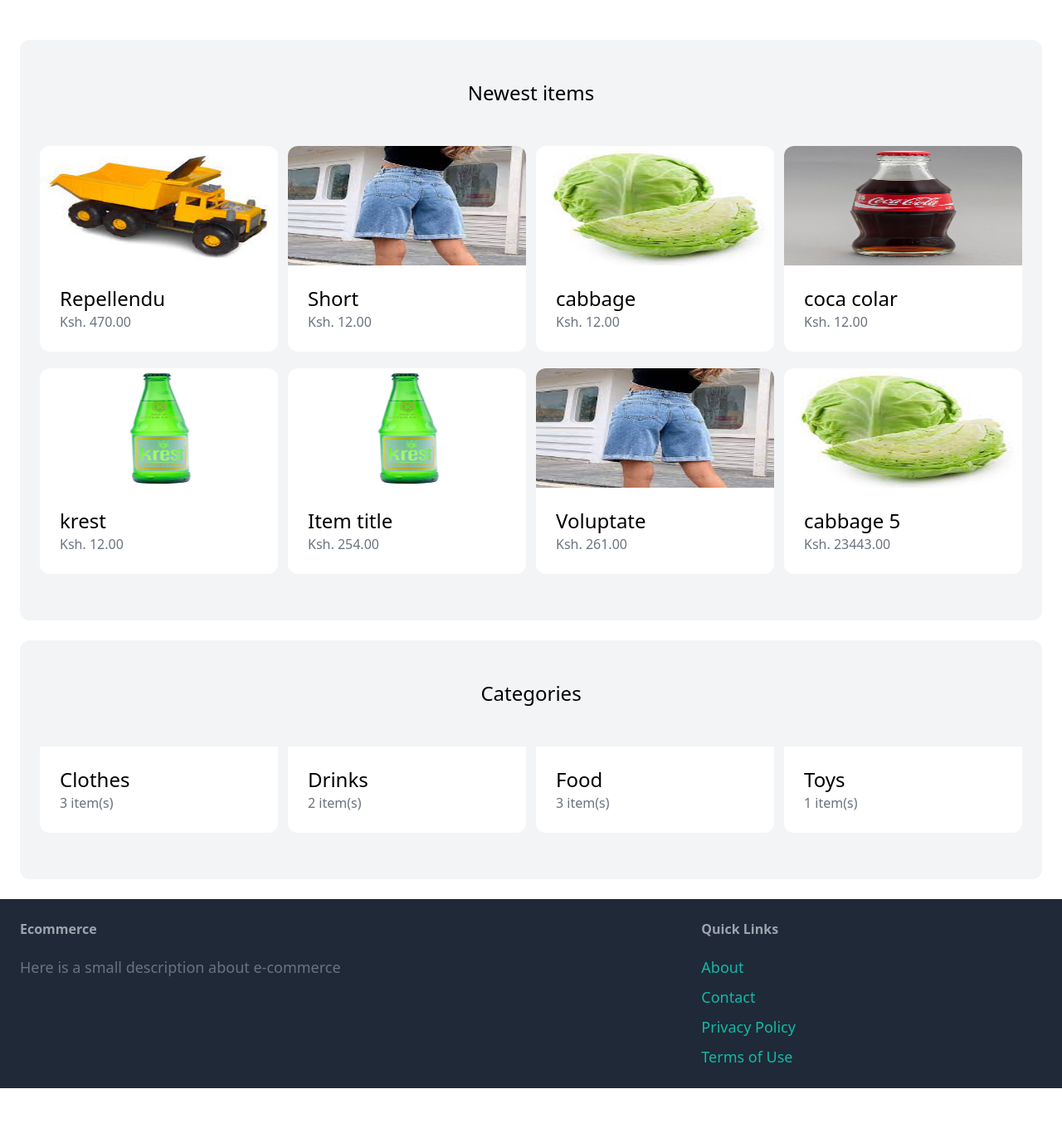
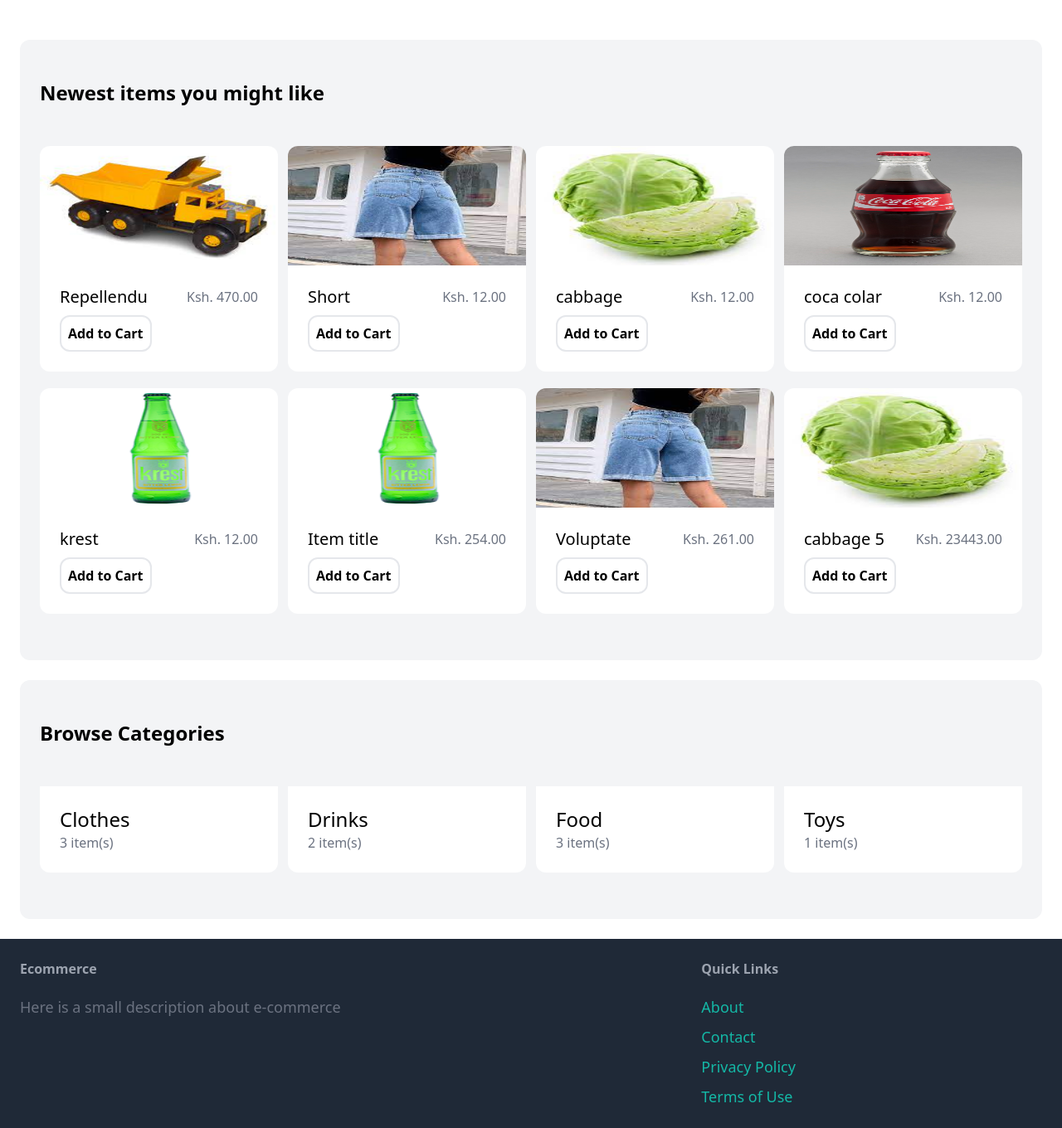
Before and after one commit to rono516/e_ticket_django, a Django app: page / in a window 1280 px wide. Shown: the part 77-1437 px from the top of the page at 83% size. Before the commit the page ends 1389 px from the top, so only its background shows below. Run offline with Django 5.2, Linux system fonts and the light colour scheme; data comes from the database, SQL or seed files in the repository; some libraries are stand-ins or nearby versions.

Commit message:
feature/no-ref/add-to-cart-button

```diff
--- a/apps/core/templates/core/index.html
+++ b/apps/core/templates/core/index.html
@@ -2,11 +2,11 @@
 {%block content %}
 
 <div class="mt-6 px-6 py-12 bg-gray-100 rounded-xl">
-  <h2 class="mb-12 text-2xl text-center">Newest items</h2>
+  <h2 class="mb-12 text-2xl font-bold">Newest items you might like</h2>
   <div class="grid md:grid-cols-4 gap-3">
     {% for item in items %}
     <div class="mb-2">
-      <a href="{% url "item:detail" item.id %}">
+      <a href='{% url "item:detail" item.id %}'>
         <div class="">
           <img
             src="{{ item.image.url }}"
@@ -15,8 +15,17 @@
           />
         </div>
         <div class="p-6 bg-white rounded-b-xl">
-          <h2 class="text-2xl">{{item.title}}</h2>
-          <p class="text-gray-500">Ksh. {{item.price}}0</p>
+          <div class="flex justify-between items-center">
+            <div><h2 class="text-xl">{{item.title}}</h2></div>
+            <div><p class="text-gray-500">Ksh. {{item.price}}0</p></div>
+          </div>
+          <div>
+            <button
+              class="p-2 mt-2 rounded-xl border-2 hover:bg-teal-500 font-semibold border-black-500"
+            >
+              Add to Cart
+            </button>
+          </div>
         </div>
       </a>
     </div>
@@ -24,7 +33,7 @@
   </div>
 </div>
 <div class="mt-6 px-6 py-12 bg-gray-100 rounded-xl">
-  <h2 class="mb-12 text-2xl text-center">Categories</h2>
+  <h2 class="mb-12 text-2xl font-bold">Browse Categories</h2>
   <div class="grid grid-cols-4 gap-3">
     {% for category in categories %}
     <div class="mb-2">
```
